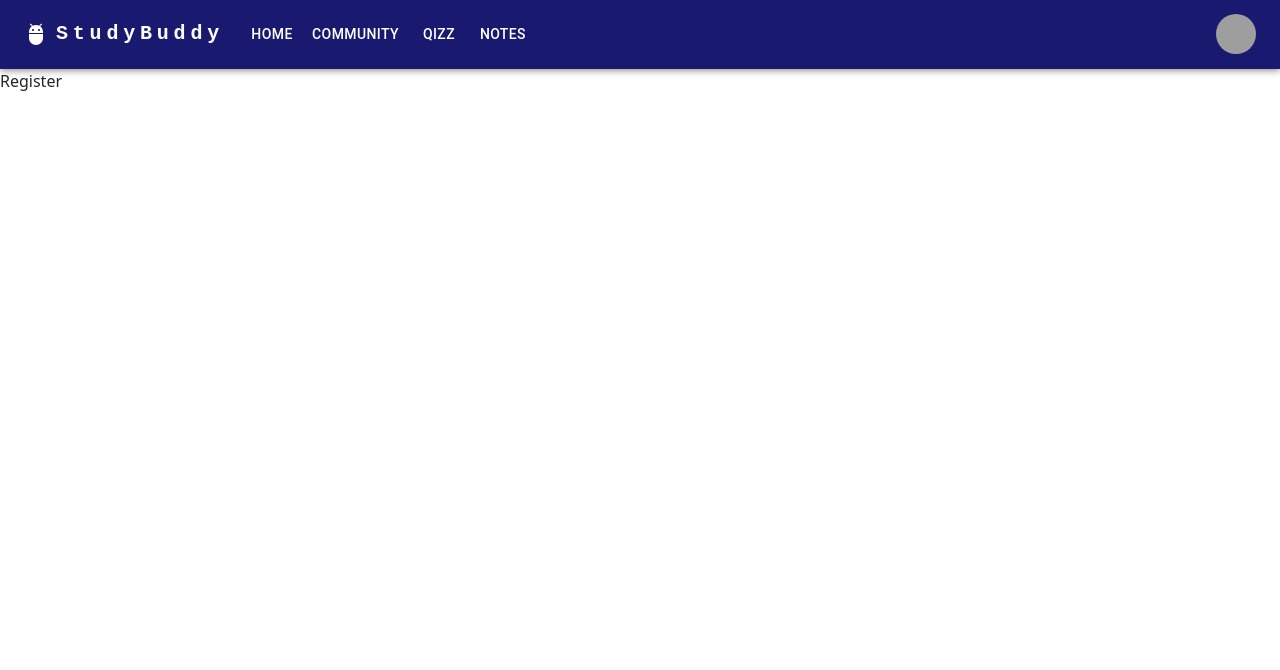
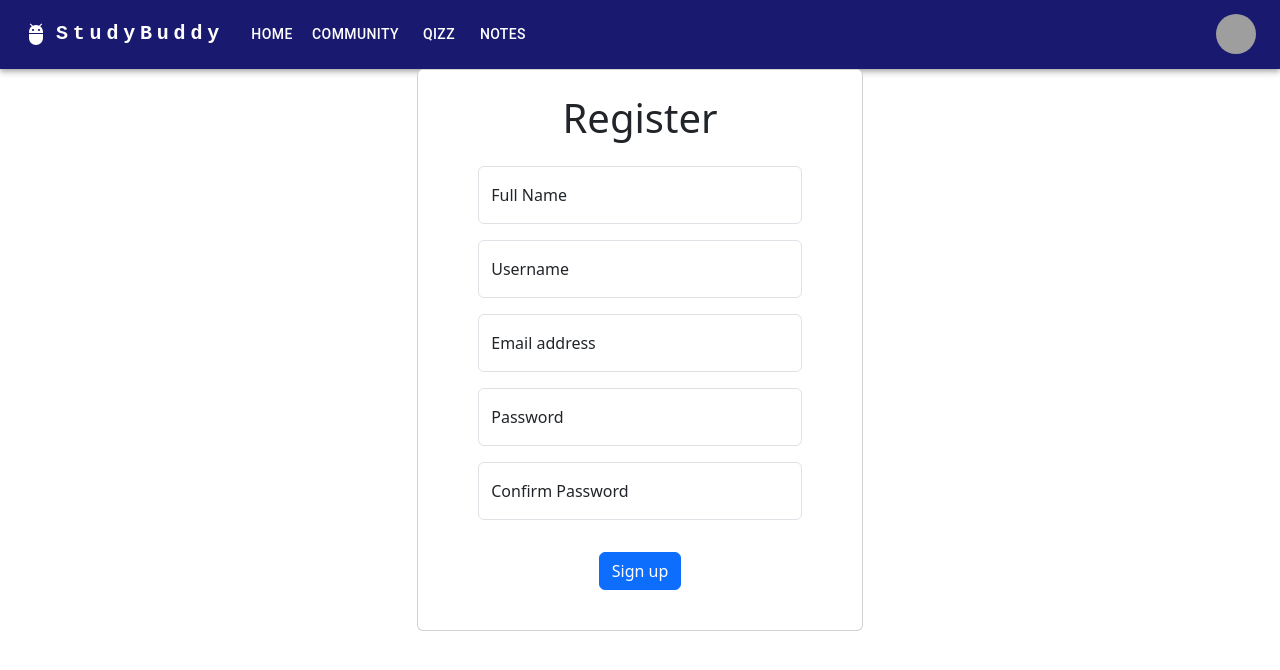
Before and after one commit to Shloka05/studybuddy, a React (Vite) app in the folder studyy/: page /register in a window 1280 px wide. Shown: the top 670 px of the page. Built offline with nearby package versions, Linux system fonts and the light colour scheme; grey boxes are pictures that could not be loaded.

Commit message:
register init

```diff
--- a/studyy/src/pages/Register.jsx
+++ b/studyy/src/pages/Register.jsx
@@ -1,11 +1,39 @@
-import React from 'react'
+import FloatingLabel from 'react-bootstrap/FloatingLabel';
+import Form from 'react-bootstrap/Form';
+import { Button, Container, Row, Col, Table, Card } from 'react-bootstrap';
 
-const Register = () => {
+const Register = () =>  {
   return (
-    <div>
-      Register
-    </div>
-  )
+    <>
+    <Container>
+        <Card className='mx-auto my-8' style={{ width: '40%' }}>
+            <h1 className='text-center mt-4'>Register</h1>
+            <Col md={4} className='m-auto' style={{ width: '80%' }}>
+                <FloatingLabel controlId="name" label="Full Name" className="m-3">
+                    <Form.Control type="input" placeholder="First and Last Name" />
+                </FloatingLabel>
+                <FloatingLabel controlId="uname" label="Username" className="m-3">
+                    <Form.Control type="input" placeholder="Username" />
+                </FloatingLabel>
+                <FloatingLabel controlId="email" label="Email address" className="m-3">
+                    <Form.Control type="email" placeholder="name@example.com" />
+                </FloatingLabel>
+                <FloatingLabel controlId="pw" label="Password" className="m-3">
+                    <Form.Control type="password" placeholder="Password" />
+                </FloatingLabel>
+                <FloatingLabel controlId="rpw" label="Confirm Password" className="m-3">
+                    <Form.Control type="password" placeholder="Confirm Password" />
+                </FloatingLabel>
+                <div className="d-flex justify-content-center mb-4">
+                    <Button variant="primary" type="submit" className='m-3'>
+                        Sign up
+                    </Button>
+                </div>
+            </Col>
+        </Card>
+    </Container>
+    </>
+  );
 }
 
-export default Register
+export default Register;
```
